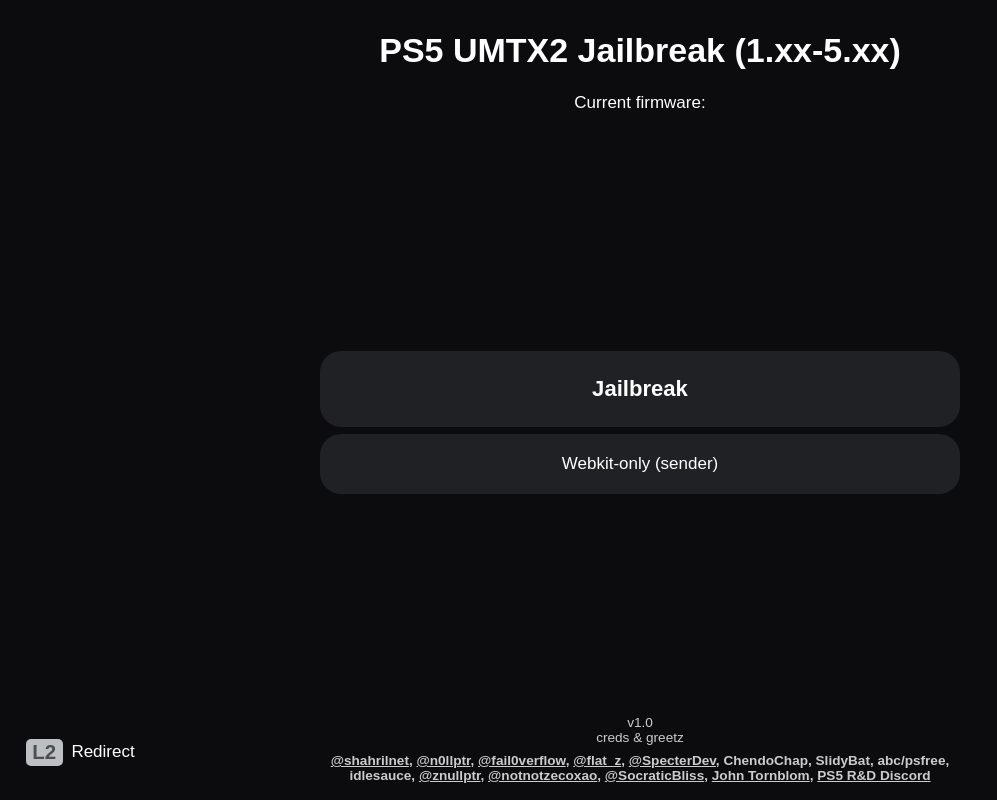
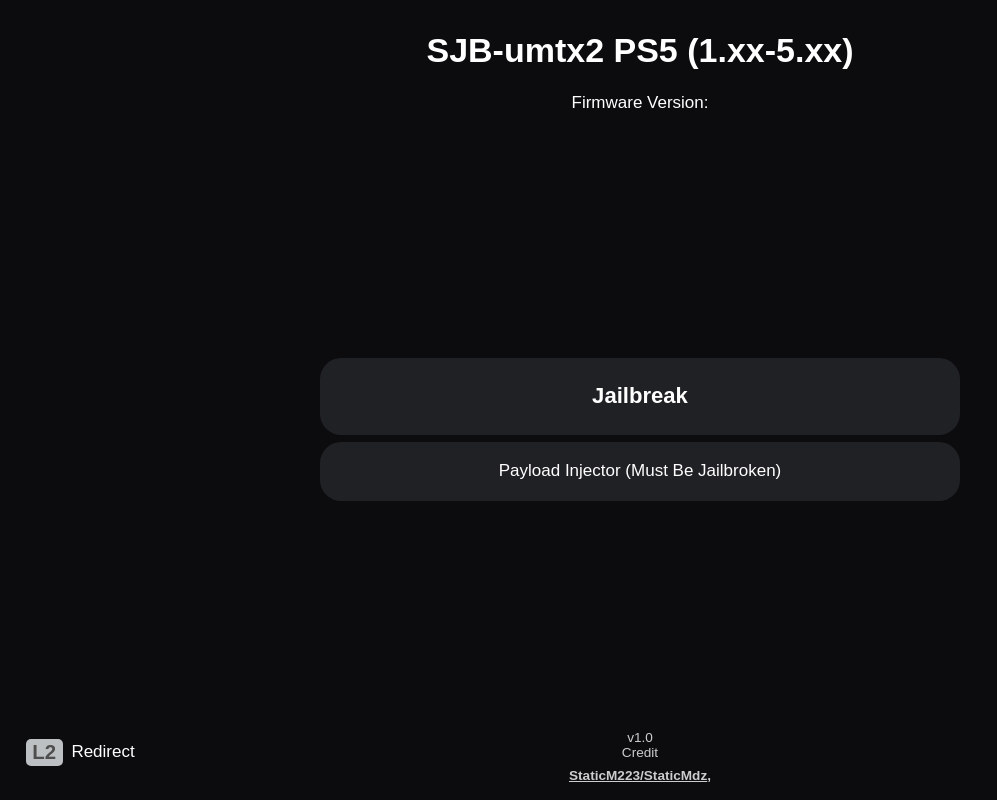
Before and after one commit to StaticM223/SJB-UMTX2, a plain HTML site: page index.html in a window 1280 px wide. Shown: the whole page, without its empty margins (0-997 px from the left). Drawn offline with Linux system fonts and the light colour scheme.

Commit message:
Update index.html

```diff
--- a/index.html
+++ b/index.html
@@ -2,7 +2,7 @@
 <!-- <html manifest="cache.appcache"> -->
 
 <head>
-    <title>PS5 UMTX2 Jailbreak</title>
+    <title>Shit Jailbreak</title>
     <meta name="viewport" content="width=device-width, initial-scale=1">
     <link rel="stylesheet" href="main.css">
 </head>
@@ -11,8 +11,8 @@
 <body>
     <!-- Row 1 -->
     <div class="p-2">
-        <h1 class="text-center">PS5 UMTX2 Jailbreak (1.xx-5.xx)</h1>
-        <p class="text-center" id="top-bar-text">Current firmware: <span class="fw-bold" id="current-fw"></span></p>
+        <h1 class="text-center">SJB-umtx2 PS5 (1.xx-5.xx)</h1>
+        <p class="text-center" id="top-bar-text">Firmware Version: <span class="fw-bold" id="current-fw"></span></p>
 
         <!-- This is absolute positioned to the body-->
         <div id="toast-container"></div>
@@ -23,7 +23,7 @@
         <div id="pre-jb-view" class="d-flex align-items-center justify-content-center flex-direction-column selected">
             <a tabindex="0" class="btn fw-bold" id="run-jb" onclick="run()">Jailbreak</a>
             <a tabindex="0" class="btn" style="padding: 0.5rem 2rem; font-size: 1rem;" id="run-wk-only"
-                onclick="run(true)">Webkit-only (sender)</a>
+                onclick="run(true)">Payload Injector (Must Be Jailbroken)</a>
         </div>
 
         <div id="console-view">
@@ -37,23 +37,9 @@
     <!-- Row 3 -->
     <div class="position-relative text-center p-2 mb-2">
         <p class="text-secondary" id="version">v1.0</p>
-        <p class="text-secondary">creds & greetz</p>
+        <p class="text-secondary">Credit</p>
         <h3 class="text-secondary mt-2">
-            <a href="https://github.com/shahrilnet">@shahrilnet</a>,
-            <a href="https://github.com/n0llptr">@n0llptr</a>,
-            <a href="https://x.com/fail0verflow">@fail0verflow</a>,
-            <a href="https://twitter.com/flat_z">@flat_z</a>,
-            <a href="https://twitter.com/SpecterDev">@SpecterDev</a>,
-            ChendoChap,
-            SlidyBat,
-            abc/psfree,
-            <br />
-            idlesauce,
-            <a href="https://x.com/znullptr">@znullptr</a>,
-            <a href="https://twitter.com/notnotzecoxao">@notnotzecoxao</a>,
-            <a href="https://twitter.com/SocraticBliss">@SocraticBliss</a>,
-            <a href="https://github.com/john-tornblom">John Tornblom</a>,
-            <a href="https://discord.gg/kbrzGuH3F6">PS5 R&D Discord</a>
+            <a href="https://github.com/StaticM223">StaticM223/StaticMdz</a>,
         </h3>
 
         <div class="position-absolute d-flex align-items-center bottom-0 left-0 m-4">
```
